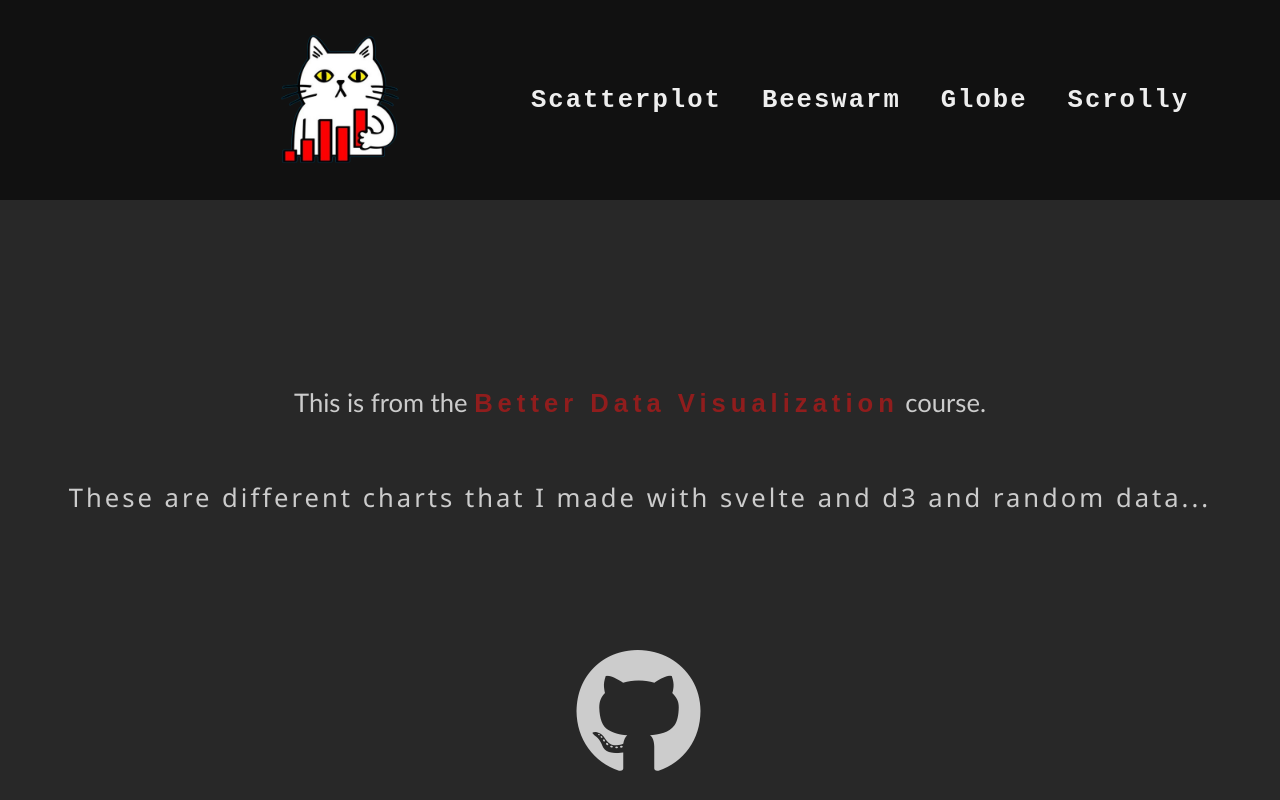
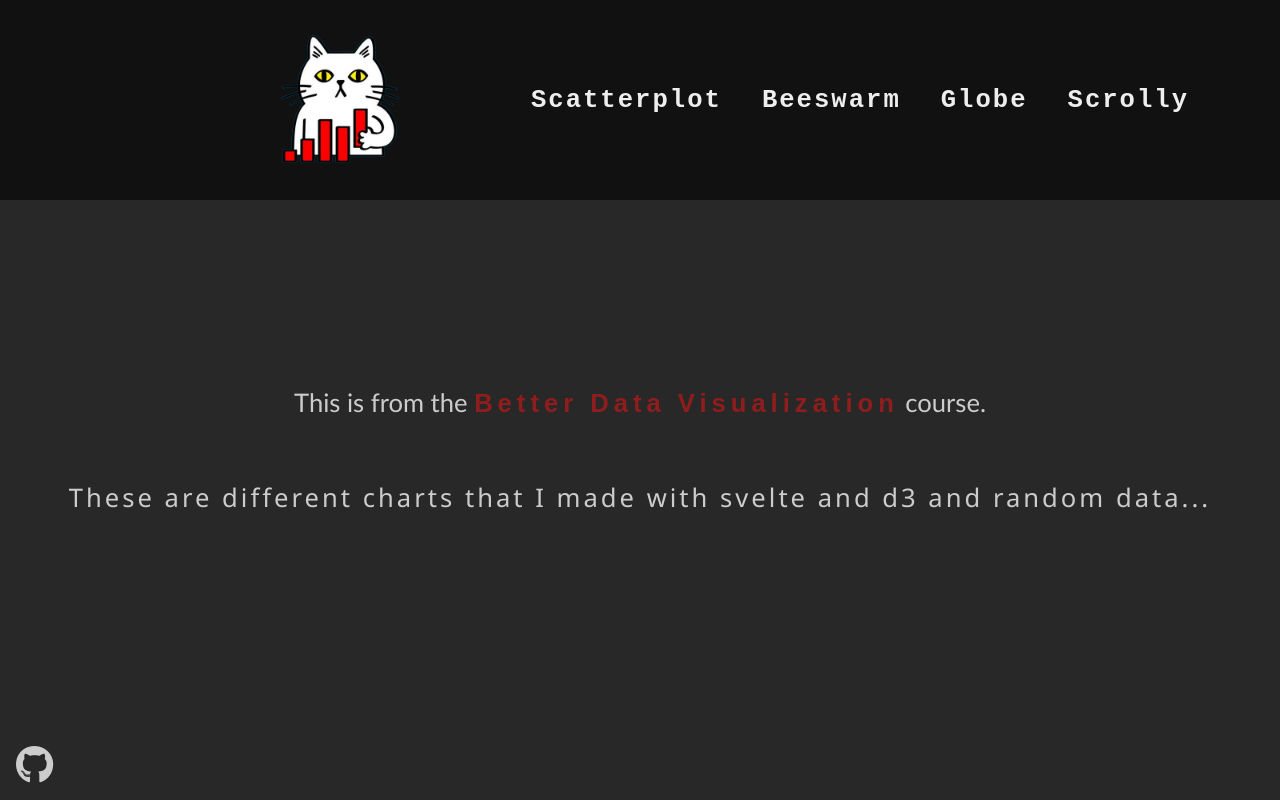
Before and after one commit to gabrielatwell1987/data-visualizations-svelte, a SvelteKit app: page / in a window 1280 px wide. Built offline with nearby package versions, Linux system fonts and the light colour scheme; a web font is replaced by a local one.

Commit message:
changed the positioning of the github link

```diff
--- a/src/routes/+page.svelte
+++ b/src/routes/+page.svelte
@@ -21,8 +21,10 @@
 
 	<section>
 		<h4>
-			<a href="https://github.com/gabrielatwell1987/data-visualizations-svelte" target="_blank"
-				><i class="fa-brands fa-github"></i></a
+			<a
+				class="github"
+				href="https://github.com/gabrielatwell1987/data-visualizations-svelte"
+				target="_blank"><i class="fa-brands fa-github"></i></a
 			>
 		</h4>
 	</section>
@@ -48,8 +50,7 @@
 		display: block;
 	}
 
-	h2,
-	h4 {
+	h2 {
 		text-align: center;
 		font-family: 'Segoe UI', Tahoma, Geneva, Verdana, sans-serif;
 		font-size: clamp(1.2rem, 2vw, 2rem);
@@ -62,6 +63,12 @@
 	h4 {
 		margin: 0;
 		margin-top: 2%;
+	}
+
+	.github {
+		position: absolute;
+		bottom: 1rem;
+		left: 1rem;
 	}
 
 	a {
@@ -78,7 +85,7 @@
 	}
 
 	i {
-		font-size: 8rem;
+		font-size: clamp(1.2rem, 3vw, 5rem);
 
 		&:hover {
 			color: rgba(179, 25, 25, 0.5);
```
